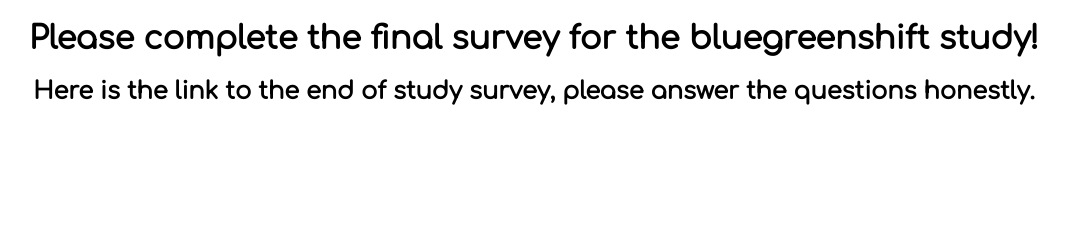
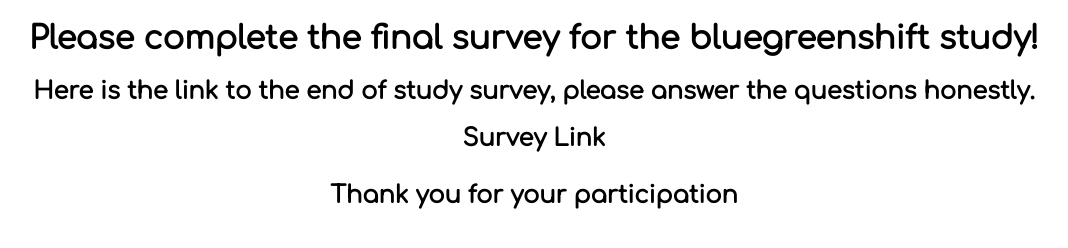
Before and after one commit to ChatterMonkey/EcoApp2, a plain HTML site: page static/home.html in a window 1280 px wide. Shown: the whole page, without its empty margins (106-1174 px from the left). Drawn offline with nearby package versions, Linux system fonts and the light colour scheme.

Commit message:
endpage 2

```diff
--- a/static/home.html
+++ b/static/home.html
@@ -28,8 +28,13 @@
 </head>
 <body>
 
+
+
+
 <h1>Please complete the final survey for the bluegreenshift study!</h1>
-<h2>Here is the link to the end of study survey, please answer the questions honestly. <a></a></h2>
+    <h2>Here is the link to the end of study survey, please answer the questions honestly. <a href="https://docs.google.com/forms/d/e/1FAIpQLScCxybTCGC-FgJQjp2IQQjE_cUYuIMoeCdmZZJqb4AKemgcIQ/viewform?usp=pp_url">Survey Link</a></h2>
+    <h2>Thank you for your participation</h2>
+
 
 
 </body>
```
